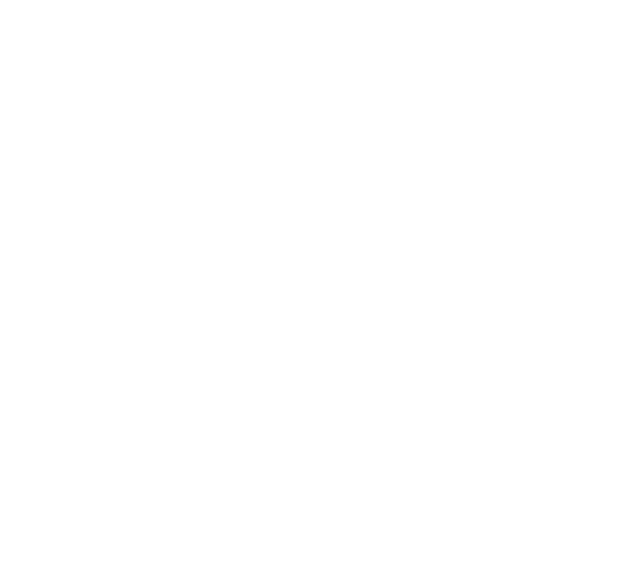
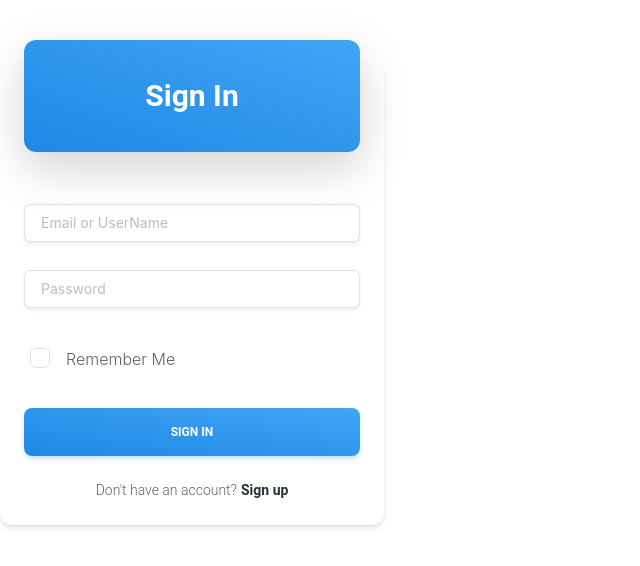
Before and after one commit to SubakshaAnand/dev-reactjs, a React (Vite) app in the folder dev-reactjs/: page /login in a window 1280 px wide. Before the commit this address had no page. Shown: the top 566 px of the page, without its empty margins (0-640 px from the left). Built offline with nearby package versions, Linux system fonts and the light colour scheme.

Commit message:
Comitting staged redux implementation

```diff
--- a/dev-reactjs/package.json
+++ b/dev-reactjs/package.json
@@ -4,11 +4,14 @@
   "private": true,
   "dependencies": {
     "@material-tailwind/react": "^2.1.1",
+    "@reduxjs/toolkit": "^1.9.5",
     "@testing-library/jest-dom": "^5.17.0",
     "@testing-library/react": "^13.4.0",
     "@testing-library/user-event": "^13.5.0",
     "postcss-prefix-selector": "^1.16.0",
+    "react-redux": "^8.1.2",
     "react-router-dom": "^6.15.0",
+    "redux": "^4.2.1",
     "vite-plugin-svgr": "^3.2.0",
     "web-vitals": "^2.1.4"
   },
@@ -46,6 +49,7 @@
     "postcss-cli": "^10.1.0",
     "react": "^18.2.0",
     "react-dom": "^18.2.0",
+    "redux-devtools": "^3.7.0",
     "tailwindcss": "^3.3.3",
     "vite": "^4.4.9"
   }
--- a/dev-reactjs/src/App.jsx
+++ b/dev-reactjs/src/App.jsx
@@ -1,27 +1,28 @@
 import React from 'react';
-import './App.css';
+import { BrowserRouter as Router, Routes, Route, Navigate } from 'react-router-dom';
+import { useSelector } from 'react-redux';
+import Dashboard from './pages/dashboard/dashboard';
+import Signup from './pages/login-page/signup';
+import LoginPage from './pages/login-page/loginpage';
 
-//importing pages from difffe
-import Dashboard from './pages/dashboard/dashboard';
-import { BrowserRouter as Router, Routes, Route, Link } from 'react-router-dom';
-import LoginPage from './pages/login-page/login';
-import Signup from './pages/login-page/signup';
 
 function App() {
+  const isAuthenticated = useSelector((state) => state.isAuthenticated);
+
   return (
     <>
       <Router>
-        {/* <div>
-          <ul>
-            <li>
-              <Link to='/'>Dashboard</Link>
-            </li>
-          </ul>
-        </div> */}
         <Routes>
-          <Route exact path='/' element={< LoginPage />}></Route>
-          <Route exact path='/dashboard' element={<Dashboard />}></Route>
-          <Route exact path='/signup' element={<Signup />}></Route>
+          <Route path="/" element={<Navigate to="/login" />} />
+          <Route
+            path="/dashboard"
+            element={isAuthenticated ? <Dashboard /> : <Navigate to="/login" />}
+          />
+          <Route
+            path="/login"
+            element={!isAuthenticated ? <LoginPage /> : <Navigate to="/dashboard" />}
+          />
+          <Route path="/signup" element={<Signup />} />
         </Routes>
       </Router>
     </>
--- a/dev-reactjs/src/index.jsx
+++ b/dev-reactjs/src/index.jsx
@@ -4,14 +4,18 @@
 import App from './App';
 import reportWebVitals from './reportWebVitals';
 import { ThemeProvider } from '@material-tailwind/react';
+import { Provider } from 'react-redux';
+import store from './pages/login-page/reduxlogin/store';
 
 const root = ReactDOM.createRoot(document.getElementById('root'));
 
 root.render(
   <React.StrictMode>
-    <ThemeProvider>
-    <App />
-    </ThemeProvider>
+    <Provider store={store}>
+      <ThemeProvider>
+        <App />
+      </ThemeProvider>
+    </Provider>
   </React.StrictMode>
 );
 
--- a/dev-reactjs/src/pages/dashboard/dashboard.jsx
+++ b/dev-reactjs/src/pages/dashboard/dashboard.jsx
@@ -1,10 +1,12 @@
 import React from "react";
+import LogoutButton from "../login-page/reduxlogin/logoutbutton";
 
 
 export default function Dashboard(){
     return (
 <>
 <p>Page is working fine</p>
+<LogoutButton />
 </>
     );
 }
--- a/dev-reactjs/src/pages/login-page/login.jsx
+++ /dev/null
@@ -1,60 +0,0 @@
-import { Card, CardHeader,
-    CardBody,
-    CardFooter,
-    Typography,
-    Input,
-    Checkbox,
-    Button } from "@material-tailwind/react";
-import React from "react";
-import { Link } from "react-router-dom";
-
-
-export default function LoginPage(){
-
-return (
-
-<>
-<div className="loginGradient">
-<Card className="mt-16 w-96">
-      <CardHeader
-        variant="gradient"
-        color="blue"
-        className="mb-4 grid h-28 place-items-center"
-      >
-        <Typography variant="h3" color="white">
-          Sign In
-        </Typography>
-      </CardHeader>
-      <CardBody className="flex flex-col gap-4">
-        <input  className="mt-1 px-3 py-2 bg-white border shadow-sm border-slate-300 placeholder-slate-400 focus:outline-none focus:border-sky-500
-        focus:ring-sky-500 block w-full rounded-md sm:text-sm focus:ring-1"  type="text" id="email" placeholder="Email or UserName" size="lg" />
-        <input className="mt-1 px-3 py-2 bg-white border shadow-sm border-slate-300 placeholder-slate-400 focus:outline-none focus:border-sky-500
-        focus:ring-sky-500 block w-full rounded-md sm:text-sm focus:ring-1" color="blue" type="text" id="password" placeholder="Password" size="lg" />
-        <div className="-ml-2.5">
-          <Checkbox label="Remember Me" color="blue" ripple={true} />
-        </div>
-      </CardBody>
-      <CardFooter className="pt-0">
-        <Button variant="gradient" color="blue" fullWidth>
-          Sign In
-        </Button>
-        <Typography variant="small" className="mt-6 flex justify-center">
-          Don&apos;t have an account?
-          <Typography
-            variant="small"
-            color="blue-gray"
-            className="ml-1 font-bold"
-          >
-            <Link to={`/signup`}>
-            Sign up
-            </Link>
-          </Typography>
-        </Typography>
-      </CardFooter>
-    </Card>
-    </div>
-</>
-
-
-);
-};
--- /dev/null
+++ b/dev-reactjs/src/pages/login-page/loginpage.jsx
@@ -0,0 +1,85 @@
+import {
+  Card, CardHeader,
+  CardBody,
+  CardFooter,
+  Typography,
+  Input,
+  Checkbox,
+  Button
+} from "@material-tailwind/react";
+import React, { useState } from "react";
+import { useDispatch } from "react-redux";
+import { Link } from "react-router-dom";
+import { login } from "./reduxlogin/actions";
+
+
+export default function LoginPage() {
+
+  const dispatch = useDispatch();
+  const [username, setUsername] = useState('');
+  const [password, setPassword] = useState('');
+
+  const handleLogin = () => {
+    dispatch(login(username, password));
+  };
+
+  return (
+
+    <React.Fragment>
+      <div className="loginGradient">
+        <Card className="mt-16 w-96">
+          <CardHeader
+            variant="gradient"
+            color="blue"
+            className="mb-4 grid h-28 place-items-center"
+          >
+            <Typography variant="h3" color="white">
+              Sign In
+            </Typography>
+          </CardHeader>
+          <CardBody className="flex flex-col gap-4">
+            <div>
+              <input className="mt-1 px-3 py-2 bg-white border shadow-sm
+        border-slate-300 placeholder-slate-400 focus:outline-none focus:border-sky-500
+        focus:ring-sky-500 block w-full rounded-md sm:text-sm focus:ring-1"
+                type="text" id="email" placeholder="Email or UserName" size="lg"
+                value={username}
+                onChange={(e) => setUsername(e.target.value)}
+              />
+            </div>
+
+            <div>
+              <input className="mt-1 px-3 py-2 bg-white border shadow-sm border-slate-300
+        placeholder-slate-400 focus:outline-none focus:border-sky-500
+        focus:ring-sky-500 block w-full rounded-md sm:text-sm focus:ring-1" color="blue" type="text" id="password" placeholder="Password"
+                value={password}
+                onChange={(e) => setPassword(e.target.value)}
+                size="lg" />
+            </div>
+            <div className="-ml-2.5">
+              <Checkbox label="Remember Me" color="blue" ripple={true} />
+            </div>
+          </CardBody>
+          <CardFooter className="pt-0">
+            <Button variant="gradient" color="blue" fullWidth onClick={handleLogin}>
+              Sign In
+            </Button>
+            <Typography variant="small" className="mt-6 flex justify-center">
+              Don&apos;t have an account?
+              <Typography
+                variant="small"
+                color="blue-gray"
+                className="ml-1 font-bold"
+              >
+                <Link to={`/signup`}>
+                  Sign up
+                </Link>
+              </Typography>
+            </Typography>
+          </CardFooter>
+        </Card>
+      </div>
+    </React.Fragment>
+
+  );
+};
--- /dev/null
+++ b/dev-reactjs/src/pages/login-page/reduxlogin/actions.js
@@ -0,0 +1,12 @@
+export const login = (username, password) => {
+    return {
+      type: 'LOGIN',
+      payload: { username, password },
+    };
+  };
+
+  export const logout = () => {
+    return {
+      type: 'LOGOUT',
+    };
+  };
--- /dev/null
+++ b/dev-reactjs/src/pages/login-page/reduxlogin/logoutbutton.jsx
@@ -0,0 +1,16 @@
+import React from 'react';
+import { useDispatch } from 'react-redux';
+import { logout } from './actions';
+import { Button } from '@material-tailwind/react';
+
+const LogoutButton = () => {
+  const dispatch = useDispatch();
+
+  const handleLogout = () => {
+    dispatch(logout());
+  };
+
+  return <Button onClick={handleLogout} size='lg'>Logout</Button>;
+};
+
+export default LogoutButton;
--- /dev/null
+++ b/dev-reactjs/src/pages/login-page/reduxlogin/reducers.js
@@ -0,0 +1,31 @@
+const initialState = {
+    isAuthenticated: false,
+    user: null,
+  };
+
+  const authReducer = (state = initialState, action) => {
+    switch (action.type) {
+      case 'LOGIN':
+        // Replace with your actual authentication logic
+        if (action.payload.username === 'adminuser@gmail.com' && action.payload.password === 'password1234') {
+          return {
+            ...state,
+            isAuthenticated: true,
+            user: action.payload.username,
+          };
+        }
+        return state;
+
+      case 'LOGOUT':
+        return {
+          ...state,
+          isAuthenticated: false,
+          user: null,
+        };
+
+      default:
+        return state;
+    }
+  };
+
+  export default authReducer;
--- /dev/null
+++ b/dev-reactjs/src/pages/login-page/reduxlogin/store.js
@@ -0,0 +1,10 @@
+import { configureStore } from '@reduxjs/toolkit';
+import authReducer from './reducers';
+
+const store = configureStore({
+  reducer: {
+    auth: authReducer,
+  },
+});
+
+export default store;
```
Also changed, not shown: 1 other file (tests, documents, lock files or other folders).
